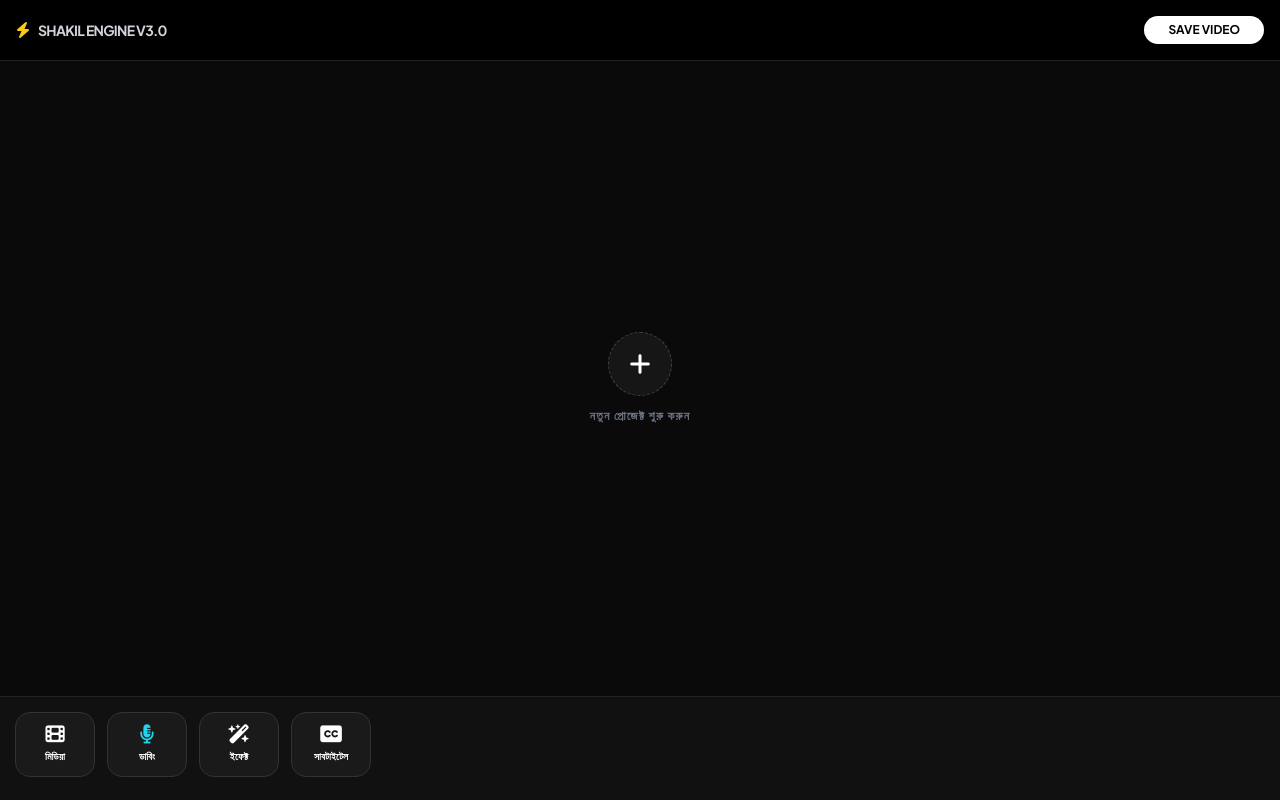
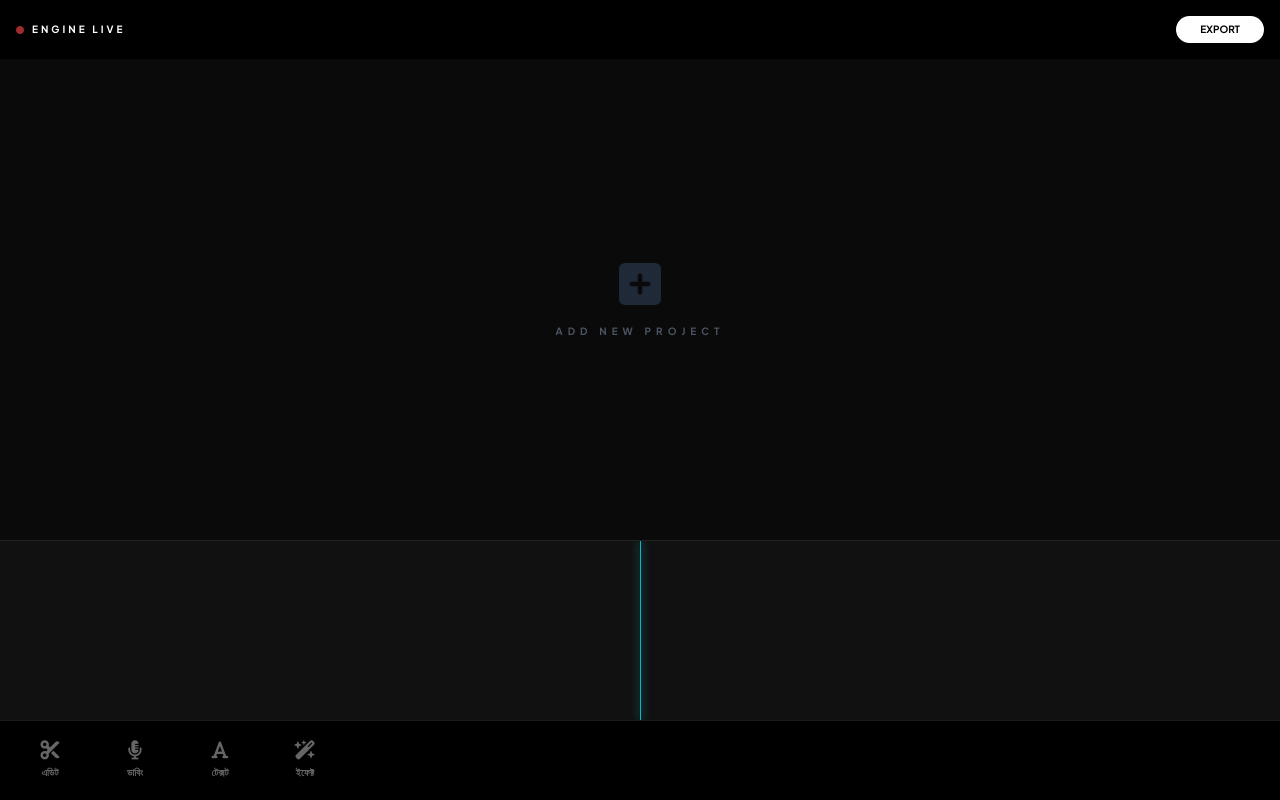
Before and after one commit to mdshakilbai603/AIMASTER, a FastAPI app: page / in a window 1280 px wide. Run offline with FastAPI, Linux system fonts and the light colour scheme; some libraries are stand-ins or nearby versions.

Commit message:
Update index.html

```diff
--- a/templates/index.html
+++ b/templates/index.html
@@ -17,88 +17,98 @@
         #intro { position: fixed; inset: 0; background: #000; z-index: 9999; display: flex; flex-direction: column; align-items: center; justify-content: center; transition: 0.5s; }
         .shakil-text { font-family: 'Montserrat', sans-serif; font-size: 4rem; font-weight: 900; background: linear-gradient(90deg, #fff, #00f5ff); -webkit-background-clip: text; -webkit-text-fill-color: transparent; text-shadow: 0 0 30px rgba(0,245,255,0.5); }
 
-        /* --- মেইন লেআউট --- */
+        /* --- মেইন এডিটর --- */
         .editor-container { display: grid; grid-template-rows: auto 1fr auto; height: 100dvh; }
         .preview-area { background: #0a0a0a; display: flex; align-items: center; justify-content: center; position: relative; }
-        video { max-width: 100%; max-height: 100%; box-shadow: 0 0 50px rgba(0,0,0,0.8); border-radius: 10px; }
+        video { max-width: 100%; max-height: 100%; box-shadow: 0 0 50px rgba(0,0,0,0.8); }
 
-        /* --- টুলস প্যানেল --- */
-        .controls { background: #111; padding: 15px; border-top: 1px solid #222; }
-        .tool-btn { background: #1a1a1a; padding: 12px; border-radius: 15px; border: 1px solid #333; transition: 0.3s; cursor: pointer; display: flex; flex-direction: column; align-items: center; gap: 5px; min-width: 80px; }
-        .tool-btn:hover { background: #00f5ff; color: #000; transform: translateY(-3px); }
+        /* --- টাইমলাইন --- */
+        .timeline { background: #111; height: 180px; border-top: 1px solid #222; position: relative; overflow-x: auto; }
+        .v-clip { position: absolute; top: 50px; left: 100px; height: 50px; background: rgba(0, 245, 255, 0.2); border: 1px solid #00f5ff; border-radius: 8px; display: none; align-items: center; padding: 0 15px; font-size: 10px; font-weight: bold; }
+
+        /* --- বটম টুলস --- */
+        .bottom-tools { background: #000; height: 80px; display: flex; align-items: center; padding: 0 20px; gap: 25px; border-top: 1px solid #1a1a1a; overflow-x: auto; }
+        .tool-btn { display: flex; flex-direction: column; align-items: center; gap: 5px; min-width: 60px; color: #666; transition: 0.3s; cursor: pointer; }
+        .tool-btn:hover { color: #00f5ff; }
         .tool-btn i { font-size: 1.2rem; }
-        .tool-btn span { font-size: 10px; font-weight: bold; }
+        .tool-btn span { font-size: 10px; font-weight: bold; text-transform: uppercase; }
 
-        /* --- লোডার এনিমেশন --- */
-        .processing-overlay { position: absolute; inset: 0; background: rgba(0,0,0,0.8); display: none; flex-direction: column; align-items: center; justify-content: center; z-index: 50; }
-        .loader-circle { width: 50px; height: 50px; border: 4px solid #1a1a1a; border-top: 4px solid #00f5ff; border-radius: 50%; animation: spin 1s linear infinite; }
-        @keyframes spin { 0% { transform: rotate(0deg); } 100% { transform: rotate(360deg); } }
-
-        /* মডাল স্টাইল */
-        .modal { position: fixed; inset: 0; background: rgba(0,0,0,0.9); z-index: 1000; display: none; align-items: center; justify-content: center; }
+        /* মডাল */
+        .modal { position: fixed; inset: 0; background: rgba(0,0,0,0.9); z-index: 1000; display: none; align-items: center; justify-content: center; padding: 20px; }
     </style>
 </head>
 <body>
 
     <div id="intro">
         <div class="shakil-text">SHAKIL</div>
-        <div class="text-cyan-400 font-bold tracking-[5px] text-xs">AI MASTER PRO</div>
+        <div class="text-cyan-400 font-bold tracking-[10px] text-[10px] mt-2">AI MASTER PRO</div>
     </div>
 
     <div class="editor-container">
-        <div class="p-4 flex justify-between items-center bg-black border-b border-[#222]">
+        <div class="p-4 flex justify-between items-center bg-black">
             <div class="flex items-center gap-2">
-                <i class="fa-solid fa-bolt text-yellow-400"></i>
-                <span class="font-bold text-sm tracking-tighter text-gray-300">SHAKIL ENGINE V3.0</span>
+                <i class="fa-solid fa-circle text-[8px] text-red-500 animate-pulse"></i>
+                <span class="text-[10px] font-bold tracking-[3px]">ENGINE LIVE</span>
             </div>
-            <button onclick="openExport()" class="bg-white text-black px-6 py-1.5 rounded-full font-black text-xs hover:bg-cyan-400 transition">SAVE VIDEO</button>
+            <button onclick="openExport()" class="bg-white text-black px-6 py-1.5 rounded-full font-black text-[10px] hover:bg-cyan-400 transition">EXPORT</button>
         </div>
 
         <div class="preview-area">
             <video id="main-video" controls style="display:none;"></video>
-            <div id="add-text" onclick="document.getElementById('video-input').click()" class="flex flex-col items-center gap-3 cursor-pointer">
-                <div class="w-16 h-16 bg-white/5 rounded-full flex items-center justify-center border border-dashed border-white/20">
-                    <i class="fa-solid fa-plus text-2xl"></i>
-                </div>
-                <p class="text-gray-500 font-bold text-xs uppercase tracking-widest">নতুন প্রোজেক্ট শুরু করুন</p>
+            <div id="add-text" onclick="document.getElementById('file-input').click()" class="flex flex-col items-center gap-4 cursor-pointer">
+                <i class="fa-solid fa-square-plus text-5xl text-gray-800"></i>
+                <p class="text-gray-600 text-[10px] font-bold tracking-[5px]">ADD NEW PROJECT</p>
             </div>
-            <input type="file" id="video-input" class="hidden" accept="video/*" onchange="loadVideo(this)">
-
-            <div id="processing-ui" class="processing-overlay">
-                <div class="loader-circle"></div>
-                <p class="text-cyan-400 font-bold text-xs mt-4 tracking-widest">AI IS EDITING...</p>
-            </div>
+            <input type="file" id="file-input" class="hidden" accept="video/*" onchange="loadVideo(this)">
         </div>
 
-        <div class="controls">
-            <div class="flex gap-3 overflow-x-auto pb-2">
-                <div class="tool-btn" onclick="document.getElementById('video-input').click()">
-                    <i class="fa-solid fa-film"></i><span>মিডিয়া</span>
+        <div>
+            <div class="timeline">
+                <div id="v-clip" class="v-clip">
+                    <i class="fa-solid fa-video mr-2"></i> VIDEO_LAYER_01.mp4
                 </div>
-                <div class="tool-btn" id="dub-btn" onclick="openDubbing()">
-                    <i class="fa-solid fa-microphone-lines text-cyan-400"></i><span>ডাবিং</span>
+                <div class="absolute left-1/2 top-0 bottom-0 w-[1px] bg-cyan-500 shadow-[0_0_10px_#00f5ff]"></div>
+            </div>
+            <div class="bottom-tools">
+                <div class="tool-item tool-btn" onclick="document.getElementById('file-input').click()">
+                    <i class="fa-solid fa-scissors"></i><span>এডিট</span>
                 </div>
-                <div class="tool-btn">
+                <div class="tool-item tool-btn" onclick="openDubbing()">
+                    <i class="fa-solid fa-microphone-lines"></i><span>ডাবিং</span>
+                </div>
+                <div class="tool-item tool-btn">
+                    <i class="fa-solid fa-font"></i><span>টেক্সট</span>
+                </div>
+                <div class="tool-item tool-btn">
                     <i class="fa-solid fa-wand-magic-sparkles"></i><span>ইফেক্ট</span>
-                </div>
-                <div class="tool-btn">
-                    <i class="fa-solid fa-closed-captioning"></i><span>সাবটাইটেল</span>
                 </div>
             </div>
         </div>
     </div>
 
     <div id="dub-modal" class="modal">
-        <div class="bg-[#111] p-8 rounded-3xl w-80 border border-cyan-900/30 text-center">
-            <i class="fa-solid fa-robot text-4xl text-cyan-400 mb-4"></i>
-            <h3 class="font-bold mb-4">AI ডাবিং সেটআপ</h3>
-            <select id="lang" class="w-full bg-[#1a1a1a] p-3 rounded-xl border border-gray-800 text-sm mb-4">
-                <option value="bn">বাংলা (Bengali)</option>
+        <div class="bg-[#111] p-8 rounded-3xl w-full max-w-sm border border-cyan-900/30">
+            <h2 class="text-xl font-bold mb-6 flex items-center gap-2">
+                <i class="fa-solid fa-robot text-cyan-400"></i> AI Dubbing
+            </h2>
+            <select id="lang" class="w-full bg-[#1a1a1a] border border-[#333] p-4 rounded-2xl mb-4 text-sm focus:outline-none">
+                <option value="bn">Bengali</option>
                 <option value="en">English</option>
                 <option value="hi">Hindi</option>
             </select>
-            <button onclick="processDubbing()" class="w-full bg-cyan-500 text-black font-bold py-3 rounded-xl">GENERATE</button>
-            <p onclick="closeDubbing()" class="mt-4 text-xs text-gray-500 cursor-pointer">ফিরে যান</p>
+            <button id="dub-btn" onclick="processDubbing()" class="w-full bg-cyan-500 text-black font-black py-4 rounded-2xl hover:bg-cyan-400 transition">Generate Voice</button>
+            <button onclick="closeDubbing()" class="w-full mt-4 text-gray-500 text-xs font-bold">CANCEL</button>
+        </div>
+    </div>
+
+    <div id="export-modal" class="modal">
+        <div class="bg-[#111] p-10 rounded-3xl w-full max-w-sm text-center">
+            <div class="loader-ring mb-6"></div>
+            <h2 class="text-lg font-bold mb-2">Exporting...</h2>
+            <div class="w-full bg-gray-900 h-1 rounded-full overflow-hidden mb-4">
+                <div id="export-bar" class="bg-cyan-500 h-full w-0 transition-all"></div>
+            </div>
+            <p id="export-percent" class="text-cyan-400 font-bold text-xs">0%</p>
         </div>
     </div>
 
@@ -111,23 +121,21 @@
         }, 2000);
 
         const video = document.getElementById('main-video');
-        const loader = document.getElementById('processing-ui');
-        const placeholder = document.getElementById('add-text');
 
-        // --- ভিডিও আপলোড এবং সার্ভার কল (Real API Connection) ---
+        // --- ভিডিও আপলোড এবং সার্ভার কল (আপনার ফাইলের সাথে যুক্ত করা হলো) ---
         async function loadVideo(input) {
             const file = input.files[0];
             if (!file) return;
 
-            // UI পরিবর্তন
-            loader.style.display = 'flex';
-            placeholder.style.display = 'none';
+            // UI আপডেট
+            document.getElementById('add-text').style.display = 'none';
+            const clip = document.getElementById('v-clip');
 
-            const formData = new FormData();
+            let formData = new FormData();
             formData.append("file", file);
 
             try {
-                // আপনার app.py সার্ভারের এপিআই-তে রিকোয়েস্ট
+                // আপনার Render এপিআই কল
                 const response = await fetch('/api/process', {
                     method: 'POST',
                     body: formData
@@ -137,20 +145,17 @@
                 if(data.status === 'success') {
                     video.src = data.url;
                     video.style.display = 'block';
+                    clip.style.display = 'flex';
                     video.play();
                 } else {
-                    alert("ভুল হয়েছে: " + data.error);
-                    placeholder.style.display = 'flex';
+                    alert("Error: " + data.error);
                 }
             } catch (err) {
-                alert("সার্ভার কানেক্ট করা যায়নি! app.py চেক করুন।");
-                placeholder.style.display = 'flex';
-            } finally {
-                loader.style.display = 'none';
+                alert("সার্ভার কানেক্ট হচ্ছে না! app.py চালু আছে তো?");
             }
         }
 
-        // ডাবিং ফাংশনালিটি
+        // --- ডাবিং কন্ট্রোল ---
         function openDubbing() {
             if(!video.src) return alert("আগে ভিডিও যোগ করুন!");
             document.getElementById('dub-modal').style.display = 'flex';
@@ -162,19 +167,39 @@
 
         async function processDubbing() {
             const btn = document.getElementById('dub-btn');
-            closeDubbing();
-            loader.style.display = 'flex';
+            btn.innerText = "Generating AI Voice...";
+            btn.disabled = true;
 
-            // ভবিষ্যতে এখানে ডাবিং এপিআই কল হবে
+            // এখানে ভবিষ্যতে ডাবিং এপিআই হিট হবে
             setTimeout(() => {
-                loader.style.display = 'none';
-                alert("AI ভয়েস প্রসেসিং শুরু হয়েছে! সার্ভার চেক করুন।");
-            }, 2500);
+                alert("আপনার AI ভয়েস রিকোয়েস্ট সফল হয়েছে!");
+                btn.innerText = "Generate Voice";
+                btn.disabled = false;
+                closeDubbing();
+            }, 2000);
         }
 
+        // --- এক্সপোর্ট ফাংশন ---
         function openExport() {
-            if(!video.src) return alert("সেভ করার জন্য কোনো ভিডিও নেই!");
-            window.open(video.src, '_blank');
+            if(!video.src) return alert("প্রথমে ভিডিও যোগ করুন!");
+            document.getElementById('export-modal').style.display = 'flex';
+            let progress = 0;
+            let bar = document.getElementById('export-bar');
+            let text = document.getElementById('export-percent');
+
+            let interval = setInterval(() => {
+                progress += Math.floor(Math.random() * 5) + 1;
+                if(progress >= 100) {
+                    progress = 100;
+                    clearInterval(interval);
+                    setTimeout(() => {
+                        alert("ভিডিও সফলভাবে সেভ হয়েছে!");
+                        document.getElementById('export-modal').style.display = 'none';
+                    }, 500);
+                }
+                bar.style.width = progress + "%";
+                text.innerText = progress + "%";
+            }, 100);
         }
     </script>
 </body>
```
